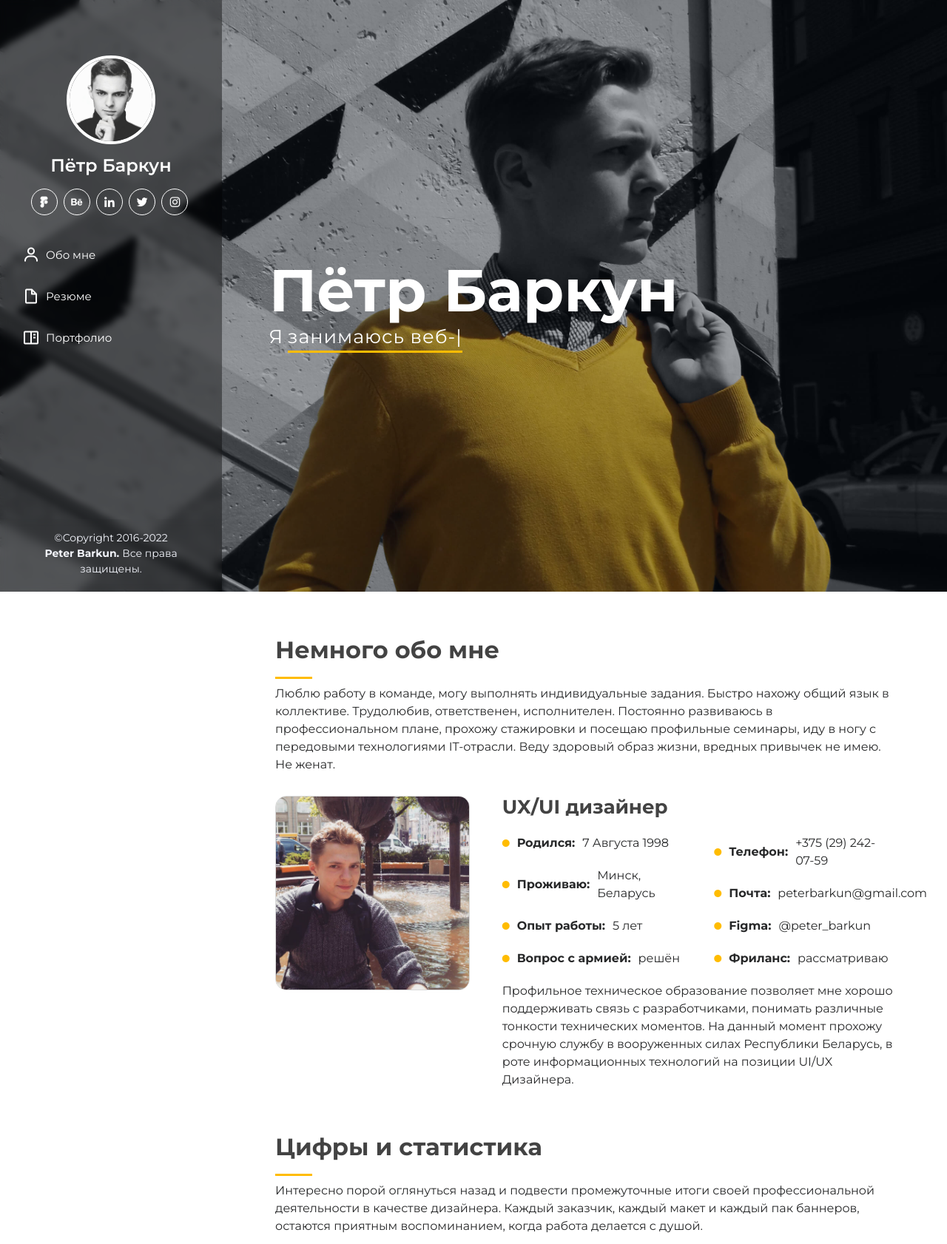
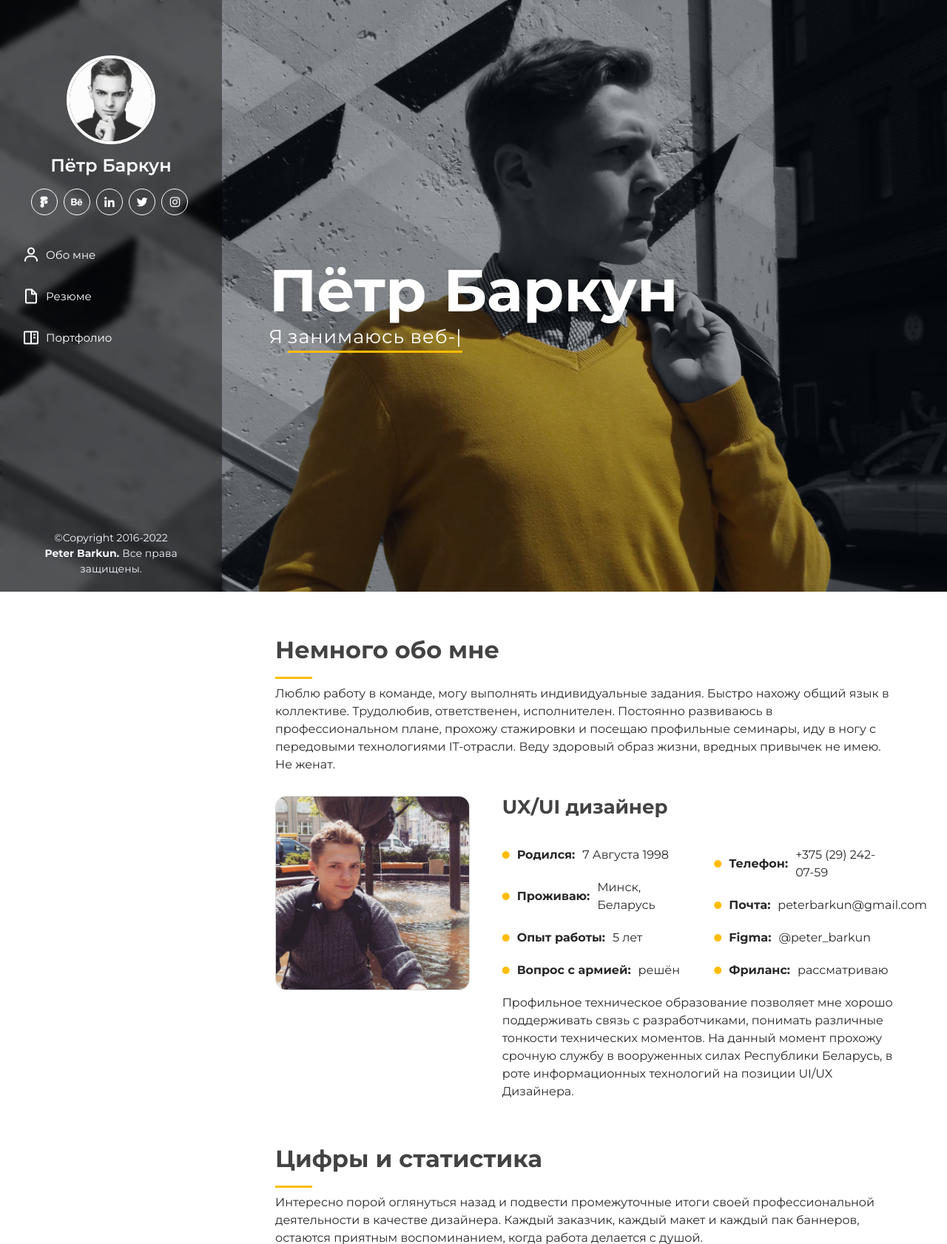
Before and after one commit to Unterfeldwebel33/peterbarkun, a PHP site: page / in a window 1280 px wide. Shown: the top 1682 px of the page at 74% size. Run offline with PHP 8.4, Linux system fonts and the light colour scheme.

Commit message:
поправки

```diff
--- a/assets/css/style.css
+++ b/assets/css/style.css
@@ -1,3 +1,6 @@
+
+
+
 @font-face {
   font-family: 'Gilroy';
   src: local('Gilroy SemiBold'), local('Gilroy-SemiBold'),
@@ -460,6 +463,12 @@ section {
 {
   border: 1px solid rgba(67, 67, 67, 0.2);
   border-radius: 15px;
+}
+
+.content{
+  display: flex;
+  flex-direction: column;
+  justify-content: center;
 }
 
 .about .content h3 {
--- a/index.html
+++ b/index.html
@@ -27,6 +27,7 @@
 
   <!-- Template Main CSS File -->
   <link href="assets/css/style.css" rel="stylesheet">
+  <!-- <link href="assets/css/scroll_style.css" rel="stylesheet"> -->
 
   <link rel="preconnect" href="https://fonts.googleapis.com">
   <link rel="preconnect" href="https://fonts.gstatic.com" crossorigin>
@@ -87,11 +88,22 @@
     <div class="hero-container" data-aos="fade-in">
       <div class="hero-container-desc">
         <h1>Пётр Баркун</h1>
-        <p>Я <span class="typed" data-typed-items="UX/UI дизайнер, занимаюсь веб-разработкой, создаю html-баннеры, придумываю логотипы, рисую иллюстрации, улекаюсь фотографией, работал с полиграфией"></span></p>
+        <p>Я <span class="typed" data-typed-items="UX/UI дизайнер, занимаюсь веб-разработкой, создаю html-баннеры, придумываю логотипы, рисую иллюстрации, увлекаюсь фотографией, работал с полиграфией"></span></p>
        <!--</div>
 
      <a href="#popup" class="button button--flex">Обсудить проект<i class="bi bi-chevron-double-right" style="margin-left: 10px;"></i></a>
     </div>-->
+
+    <div id="wrapper">
+      <div id="wrapper-inner">
+    <div id="scroll-down">
+      <span class="arrow-down">
+      <!-- css generated icon -->
+      </span>
+    </div>
+      </div>
+      </div>
+
   </section><!-- End Hero -->
 
   <main id="main">
@@ -499,7 +511,7 @@
       <div class="container">
 
         <div class="section-title">
-          <h2>Отзывы коллег и партнеров</h2>
+          <h2>Отзывы коллег и партнёров</h2>
         </div>
 
         <div class="testimonials-slider swiper" data-aos="fade-up" data-aos-delay="100">
@@ -528,8 +540,8 @@
                   <i class="bx bxs-quote-alt-right quote-icon-right"></i>
                 </p>
                 <img src="assets/img/testimonials/testimonials-1.jpg" class="testimonial-img" alt="">
-                <h3>Saul Goodman</h3>
-                <h4>Ceo &amp; Founder</h4>
+                <h3>Александр Гайдук</h3>
+                <h4>Фулл-стек разработчик</h4>
               </div>
             </div><!-- End testimonial item -->
 
```
Also changed, not shown: assets/img/testimonials/testimonials-1.jpg.
